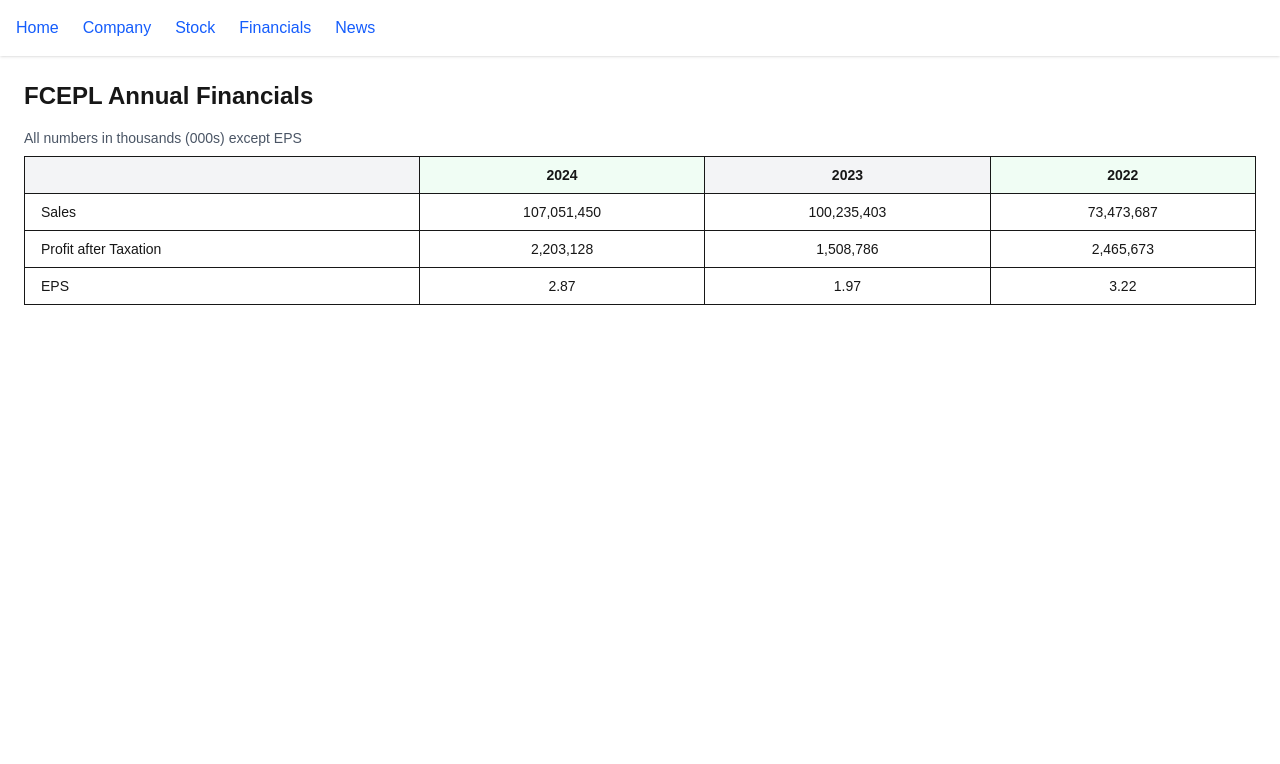
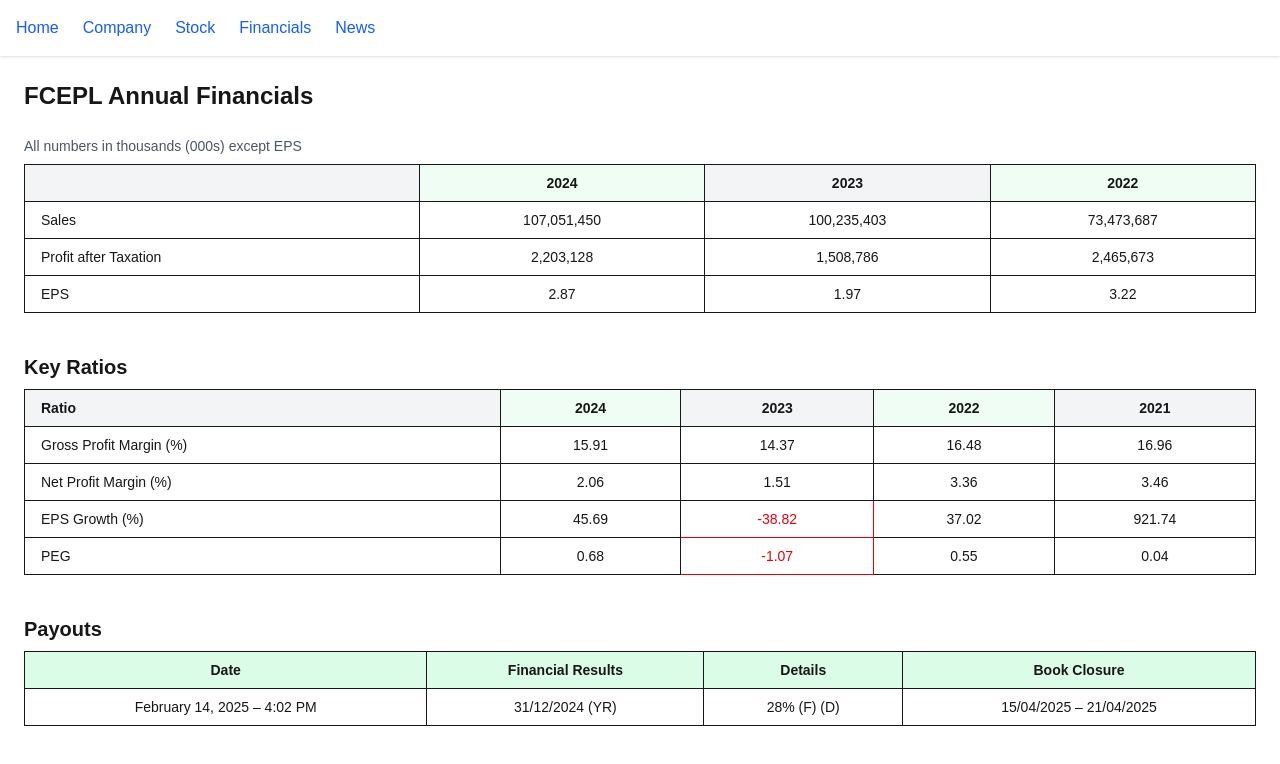
Before and after one commit to zulfiqaralimir/FCEPL-research, a Next.js app: page /financials in a window 1280 px wide. Shown: the top 764 px of the page. Built offline with nearby package versions, Linux system fonts and the light colour scheme.

Commit message:
Added Payouts section to financials page

```diff
--- a/app/financials/page.tsx
+++ b/app/financials/page.tsx
@@ -1,16 +1,17 @@
 export default function FinancialsPage() {
     return (
-      <div>
-        <h1 className="text-2xl font-bold mb-4">FCEPL Annual Financials</h1>
+      <div className="space-y-10">
+        <h1 className="text-2xl font-bold mb-6">FCEPL Annual Financials</h1>
 
+        {/* Annual Financials Table */}
+        <section>
           <p className="text-sm text-gray-600 mb-2">
             All numbers in thousands (000s) except EPS
           </p>
-
           <table className="w-full table-auto border border-gray-300 text-sm">
             <thead className="bg-gray-100 font-semibold text-center">
               <tr>
-              <th className="border px-4 py-2"></th>
+                <th className="border px-4 py-2 text-left"></th>
                 <th className="border px-4 py-2 bg-green-50">2024</th>
                 <th className="border px-4 py-2">2023</th>
                 <th className="border px-4 py-2 bg-green-50">2022</th>
@@ -37,6 +38,76 @@
               </tr>
             </tbody>
           </table>
+        </section>
+
+        {/* Ratios Table */}
+        <section>
+          <h2 className="text-xl font-semibold mb-2">Key Ratios</h2>
+          <table className="w-full table-auto border border-gray-300 text-sm">
+            <thead className="bg-gray-100 font-semibold text-center">
+              <tr>
+                <th className="border px-4 py-2 text-left">Ratio</th>
+                <th className="border px-4 py-2 bg-green-50">2024</th>
+                <th className="border px-4 py-2">2023</th>
+                <th className="border px-4 py-2 bg-green-50">2022</th>
+                <th className="border px-4 py-2">2021</th>
+              </tr>
+            </thead>
+            <tbody className="text-center">
+              <tr>
+                <td className="border px-4 py-2 text-left font-medium">Gross Profit Margin (%)</td>
+                <td className="border px-4 py-2">15.91</td>
+                <td className="border px-4 py-2">14.37</td>
+                <td className="border px-4 py-2">16.48</td>
+                <td className="border px-4 py-2">16.96</td>
+              </tr>
+              <tr>
+                <td className="border px-4 py-2 text-left font-medium">Net Profit Margin (%)</td>
+                <td className="border px-4 py-2">2.06</td>
+                <td className="border px-4 py-2">1.51</td>
+                <td className="border px-4 py-2">3.36</td>
+                <td className="border px-4 py-2">3.46</td>
+              </tr>
+              <tr>
+                <td className="border px-4 py-2 text-left font-medium">EPS Growth (%)</td>
+                <td className="border px-4 py-2">45.69</td>
+                <td className="border px-4 py-2 text-red-600">-38.82</td>
+                <td className="border px-4 py-2">37.02</td>
+                <td className="border px-4 py-2">921.74</td>
+              </tr>
+              <tr>
+                <td className="border px-4 py-2 text-left font-medium">PEG</td>
+                <td className="border px-4 py-2">0.68</td>
+                <td className="border px-4 py-2 text-red-600">-1.07</td>
+                <td className="border px-4 py-2">0.55</td>
+                <td className="border px-4 py-2">0.04</td>
+              </tr>
+            </tbody>
+          </table>
+        </section>
+
+        {/* Payouts Table */}
+        <section>
+          <h2 className="text-xl font-semibold mb-2">Payouts</h2>
+          <table className="w-full table-auto border border-gray-300 text-sm">
+            <thead className="bg-green-100 font-semibold text-center">
+              <tr>
+                <th className="border px-4 py-2">Date</th>
+                <th className="border px-4 py-2">Financial Results</th>
+                <th className="border px-4 py-2">Details</th>
+                <th className="border px-4 py-2">Book Closure</th>
+              </tr>
+            </thead>
+            <tbody className="text-center">
+              <tr>
+                <td className="border px-4 py-2">February 14, 2025 – 4:02 PM</td>
+                <td className="border px-4 py-2">31/12/2024 (YR)</td>
+                <td className="border px-4 py-2">28% (F) (D)</td>
+                <td className="border px-4 py-2">15/04/2025 – 21/04/2025</td>
+              </tr>
+            </tbody>
+          </table>
+        </section>
       </div>
     );
   }
```
Lines whose indentation alone changed are shown as unchanged.
